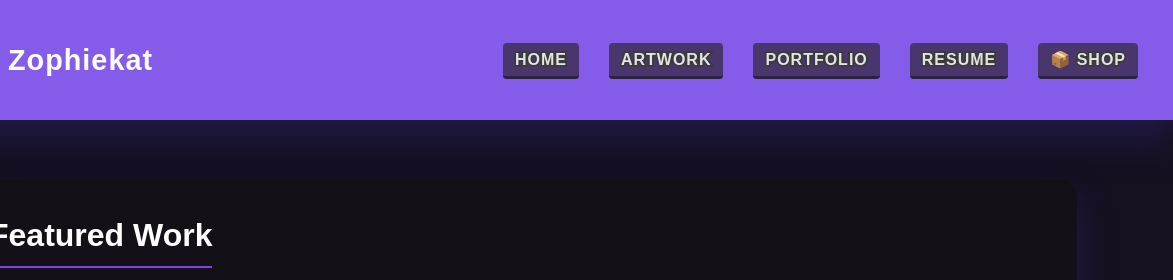
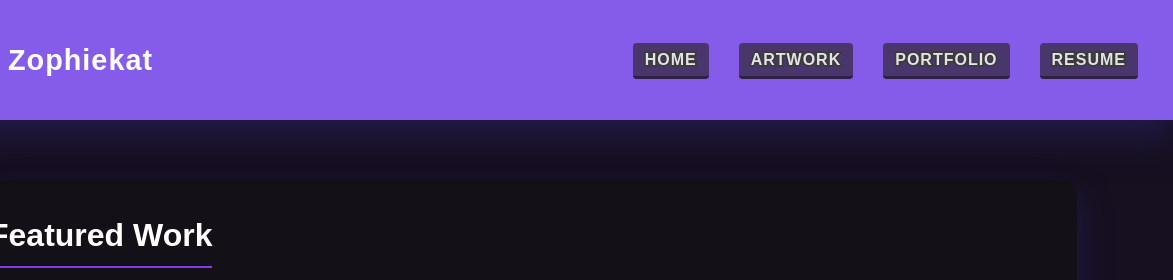
Before and after one commit to Zophiekat/Website, a website: page index.html in a window 1280 px wide. Shown: the top 280 px of the page, 107-1280 px from the left. Drawn offline with Linux system fonts and the light colour scheme.

Commit message:
Update header.html

```diff
--- a/includes/header.html
+++ b/includes/header.html
@@ -16,7 +16,6 @@
                 <li><a href="/pages/artwork.html">Artwork</a></li>
                 <li><a href="/pages/portfolio.html">Portfolio</a></li>
                 <li><a href="/pages/resume.html">Resume</a></li>
-                <li><a href="/pages/sophia-shop.html">📦 Shop</a></li>
             </ul>
         </nav>
     </div>
```
